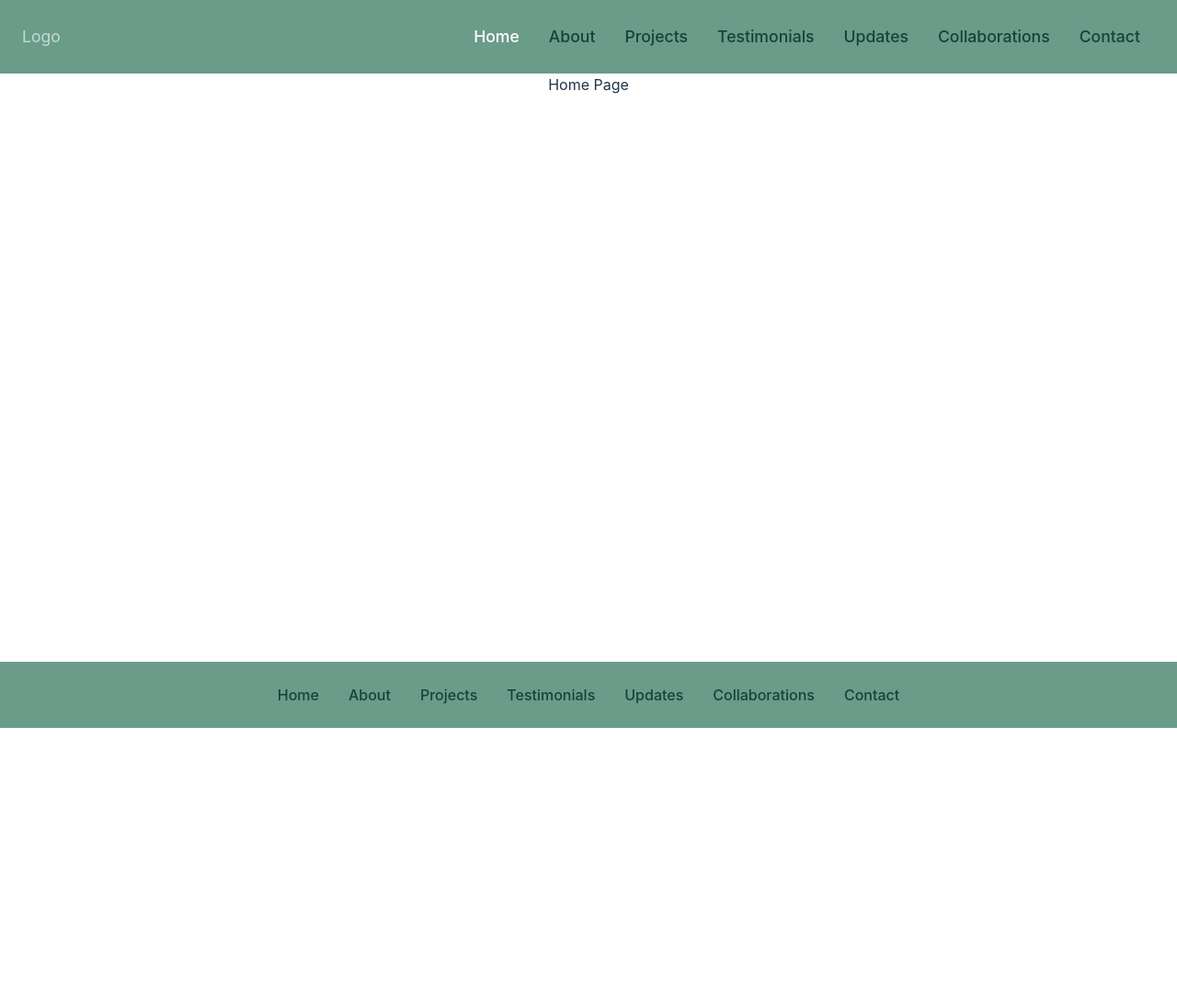
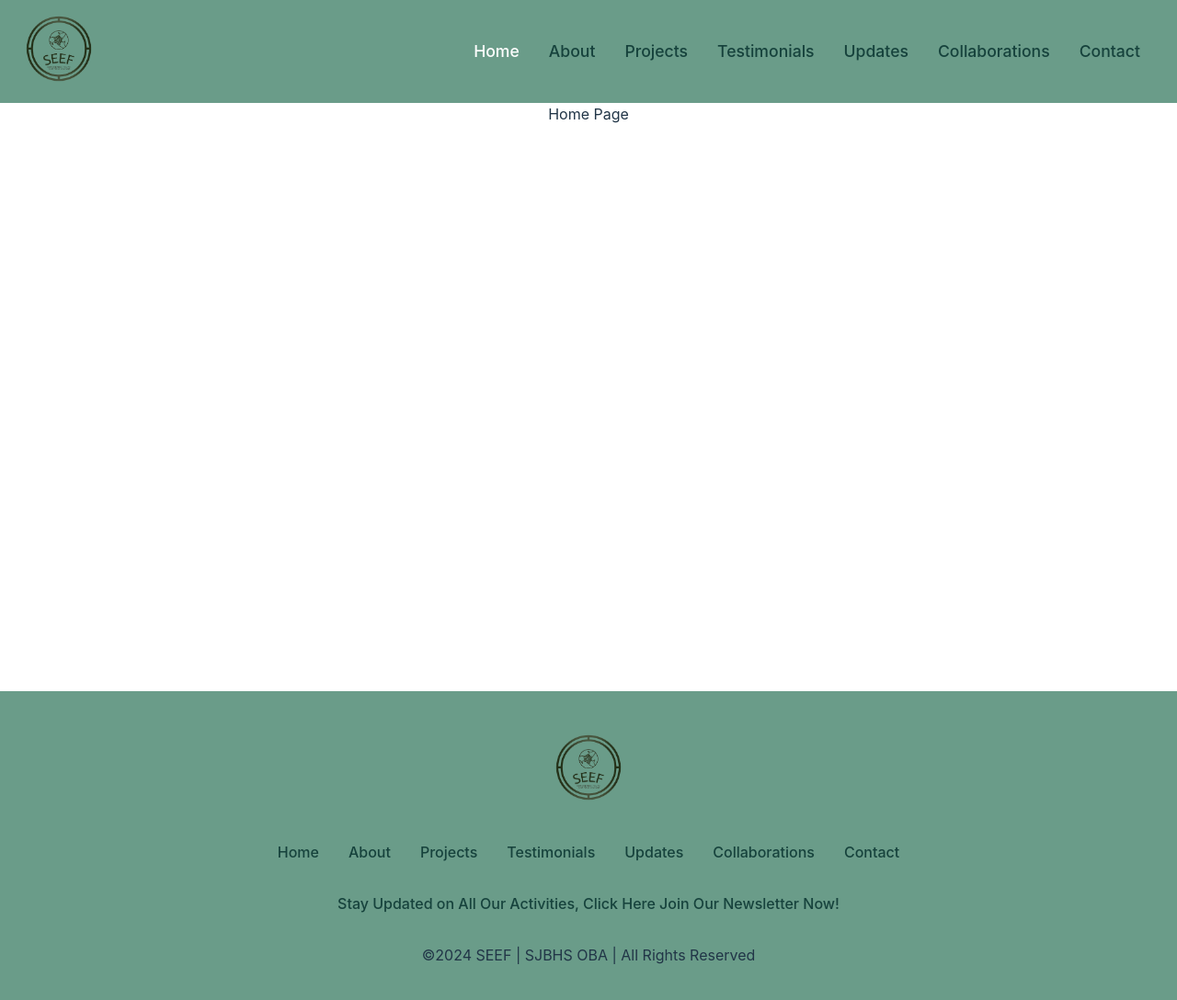
Before and after one commit to joshua-jinu/seef-website, a React (Vite) app: page / in a window 1280 px wide. Shown: the top 1088 px of the page at 92% size. Before the commit the page ends 800 px from the top, so only its background shows below. Built offline with nearby package versions, Linux system fonts and the light colour scheme.

Commit message:
Adding Footer sections and logo

```diff
--- a/src/App.css
+++ b/src/App.css
@@ -3,38 +3,7 @@
   text-align: center;
 }
 
-.logo {
-  height: 6em;
-  padding: 1.5em;
-  will-change: filter;
-  transition: filter 300ms;
+*{
+  box-sizing: border-box;
+  margin: 0px;
 }
-.logo:hover {
-  filter: drop-shadow(0 0 2em #646cffaa);
-}
-.logo.react:hover {
-  filter: drop-shadow(0 0 2em #61dafbaa);
-}
-
-@keyframes logo-spin {
-  from {
-    transform: rotate(0deg);
-  }
-  to {
-    transform: rotate(360deg);
-  }
-}
-
-@media (prefers-reduced-motion: no-preference) {
-  a:nth-of-type(2) .logo {
-    animation: logo-spin infinite 20s linear;
-  }
-}
-
-.card {
-  padding: 2em;
-}
-
-.read-the-docs {
-  color: #888;
-}
--- a/src/components/Footer.jsx
+++ b/src/components/Footer.jsx
@@ -1,11 +1,15 @@
 import React from 'react'
 import {NavLink } from 'react-router-dom'
+import logo from '../assets/logo.png'
 
 
 function Footer() {
   return (
     <footer>
-        <div className='links'>
+        <div className='logo footer-section'>
+            <img src={logo} alt="Logo" />
+        </div>
+        <div className='links footer-section'>
             <NavLink className="footer-link" to="/">Home</NavLink>
             <NavLink className="footer-link" to="/about">About</NavLink>
             <NavLink className="footer-link" to="/projects">Projects</NavLink>
@@ -14,6 +18,18 @@ function Footer() {
             <NavLink className="footer-link" to="/collaborations">Collaborations</NavLink>
             <NavLink className="footer-link" to="/contact">Contact</NavLink>
         </div>
+        <div className='newsletter-join footer-section'>
+          <a href="">
+            <span>
+            Stay Updated on All Our Activities, Click Here Join Our Newsletter Now!
+            </span>
+          </a>
+        </div>
+        <div className='rights footer-section'>
+          <h4>
+          ©2024 SEEF | SJBHS OBA | All Rights Reserved
+          </h4>
+        </div>
     </footer>
   )
 }
--- a/src/components/NavBar.jsx
+++ b/src/components/NavBar.jsx
@@ -1,12 +1,13 @@
 import React from 'react'
 import {NavLink} from 'react-router-dom'
 import '../styles/style.css'
+import logo from '../assets/logo.png'
 
 function NavBar() {
   return (
     <nav>
-        <div>
-            <span>Logo</span>
+        <div className='logo'>
+            <img src={logo} alt="Logo" />
         </div>
         <div>
             <NavLink className="nav-link" to="/">Home</NavLink>
--- a/src/styles/style.css
+++ b/src/styles/style.css
@@ -36,12 +36,16 @@ nav {
     background-color: #6A9C89;
     color: #C4DAD2;
     font-size: 1.1rem;
-    height: 5rem;
+    height: 7rem;
 }
 
 .active {
     color: white;
     /* font-weight: 700; */
+}
+
+.logo > img{
+    width: 5rem;
 }
 
 /* Footer Styles */
@@ -62,6 +66,27 @@ footer {
     color: white;
 }
 
+.footer-section {
+    padding: 1rem;
+}
+
+.rights > h4 {
+    font-weight: 400;
+}
+
+.newsletter-join {
+    font-weight: 400;
+    color: #16423C;
+}
+
+.newsletter-join > a {
+    color: #16423C;
+}
+.newsletter-join > a:hover {
+    color: white;
+}
+
+
 /* content styles */
 .content {
     height: 80vh;
```
Also changed, not shown: src/assets/logo-bg.jpg (added), src/assets/logo.png (added).
